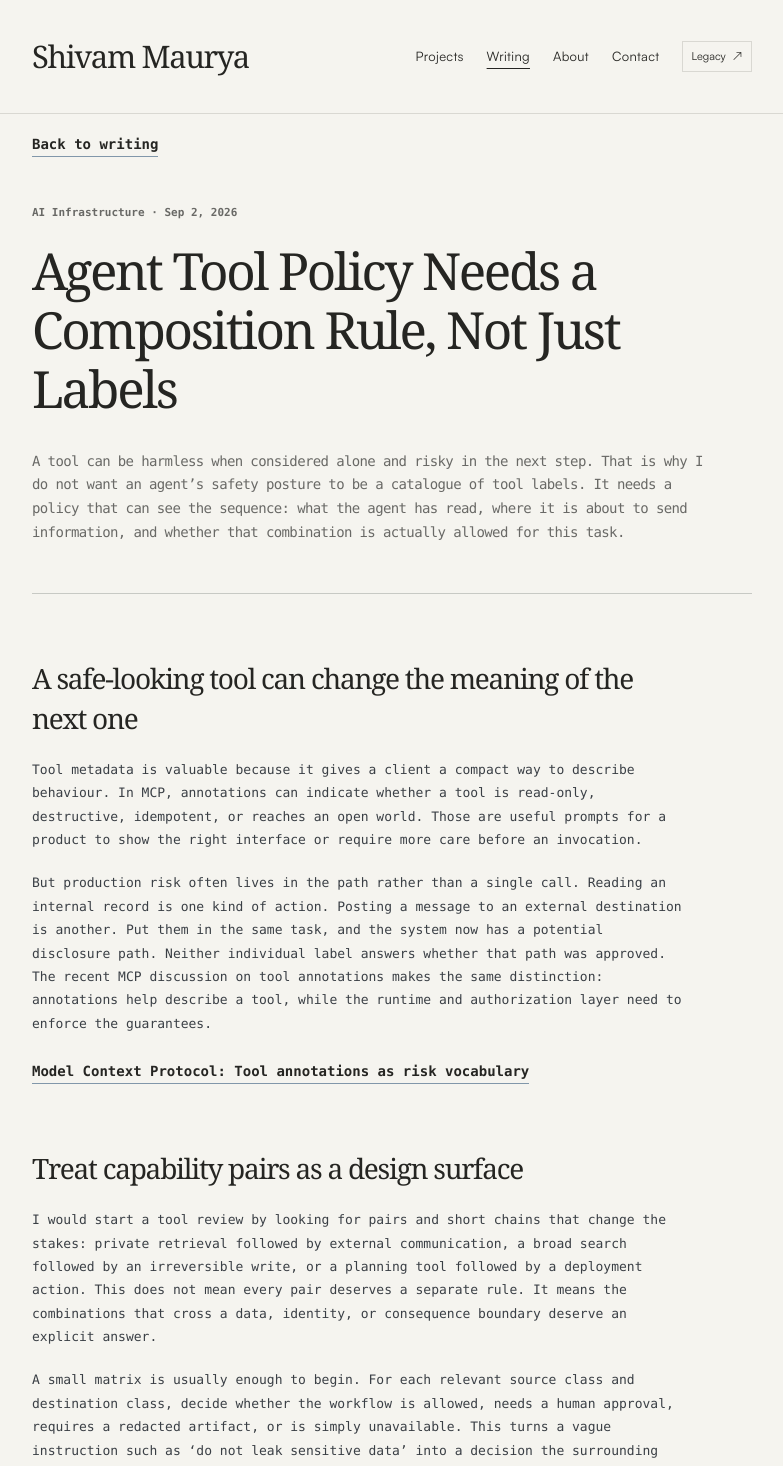
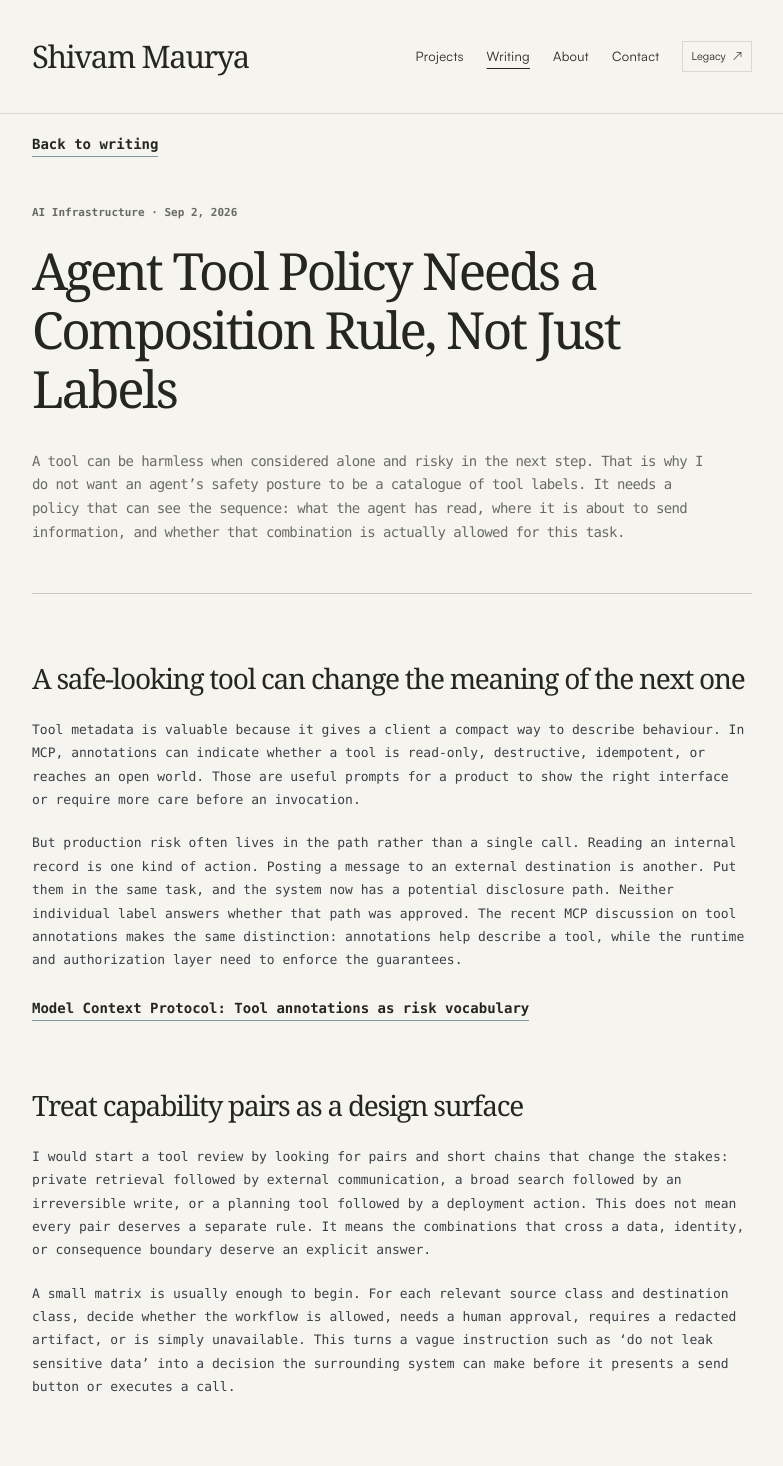
Before and after one commit to shivamrox87/shivam.portfolio, a Next.js app: page /writing/agent-tool-policy-needs-a-composition-rule-not-just-labels in a window 1280 px wide. Shown: the top 1466 px of the page, without its empty margins (24-807 px from the left). Built offline with nearby package versions, Linux system fonts and the light colour scheme.

Commit message:
Widen writing body to match article layout

```diff
--- a/src/app/writing/[slug]/page.js
+++ b/src/app/writing/[slug]/page.js
@@ -69,7 +69,7 @@ export default async function WritingPage({ params }) {
         </header>
 
         {article.prompt ? (
-          <section className="mt-12 max-w-[650px] md:mt-16">
+          <section className="mt-12 max-w-[720px] md:mt-16">
             <h2 className="font-serif text-3xl leading-tight md:text-4xl">Prompt</h2>
             <pre className="mt-5 overflow-x-auto whitespace-pre-wrap border border-[#C7C9C4] bg-[#f3f0e9] p-5 font-mono text-sm leading-7 text-[#302f2b] md:p-7">
               {article.prompt}
@@ -77,7 +77,7 @@ export default async function WritingPage({ params }) {
           </section>
         ) : null}
 
-        <div className="mt-12 max-w-[650px] space-y-12 md:mt-16 md:space-y-16">
+        <div className="mt-12 max-w-[720px] space-y-12 md:mt-16 md:space-y-16">
           {article.sections.map((section) => (
             <section key={section.heading}>
               <h2 className="font-serif text-3xl leading-tight md:text-4xl">{section.heading}</h2>
```
